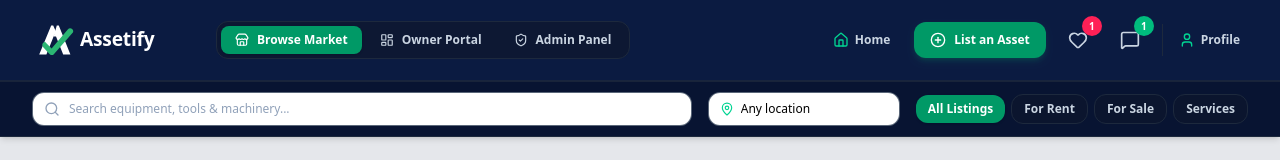
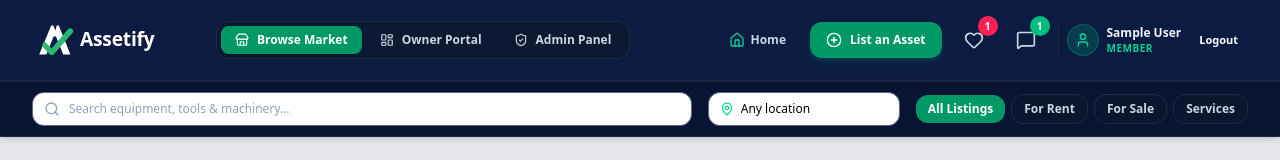
Before and after one commit to semanaparfait/Gutuza, a Next.js app: page / in a window 1280 px wide. Shown: the top 160 px of the page. Built offline with nearby package versions, Linux system fonts and the light colour scheme; no server answers; the database is empty; sample sign-in values are in the browser's storage.

Commit message:
seeing who i sloged in

```diff
--- a/app/app/admin/page.tsx
+++ b/app/app/admin/page.tsx
@@ -1,7 +1,36 @@
+'use client';
+
 import React from "react";
+import { useRouter } from "next/navigation";
+import { useAuth } from "@/context/AuthContext";
 import { AdminDashboard } from "../../components/AdminDashboard";
 
 export default function AdminPage() {
+  const { user, profile, loading } = useAuth();
+  const router = useRouter();
+
+  React.useEffect(() => {
+    if (!loading) {
+      if (!user) {
+        router.push("/login");
+      } else if (profile?.role !== "admin") {
+        router.push("/");
+      }
+    }
+  }, [loading, user, profile, router]);
+
+  if (loading) {
+    return (
+      <div className="min-h-screen flex items-center justify-center bg-[#0B1B41] text-white">
+        <div className="animate-spin rounded-full h-12 w-12 border-t-2 border-b-2 border-emerald-500"></div>
+      </div>
+    );
+  }
+
+  if (profile?.role !== "admin") {
+    return null;
+  }
+
   return (
     <main className="min-h-screen bg-slate-50 dark:bg-[#07120f]">
       <AdminDashboard />
--- a/app/app/owner/page.tsx
+++ b/app/app/owner/page.tsx
@@ -11,13 +11,32 @@ import {PlusCircle} from 'lucide-react'
 import Link from "next/link";
 
 
+import { useRouter } from 'next/navigation';
+import { useAuth } from '@/context/AuthContext';
+
 export default function OwnerPage() {
+    const { user, loading } = useAuth();
+    const router = useRouter();
     const [assets, setAssets] = useState<Asset[]>(MOCK_ASSETS);
     const [activeView, setActiveView] = useState<'marketplace' | 'seller' | 'admin' | 'swaps'>('seller');
     const [selectedAssetForDetail, setSelectedAssetForDetail] = useState<Asset | null>(null);
     const [isListModalOpen, setIsListModalOpen] = useState(false);
     const [isChatDrawerOpen, setIsChatDrawerOpen] = useState(false);
     const [searchQuery, setSearchQuery] = useState('');
+
+    React.useEffect(() => {
+        if (!loading && !user) {
+            router.push('/login');
+        }
+    }, [loading, user, router]);
+
+    if (loading) {
+        return (
+            <div className="min-h-screen flex items-center justify-center bg-[#0B1B41] text-white">
+                <div className="animate-spin rounded-full h-12 w-12 border-t-2 border-b-2 border-emerald-500"></div>
+            </div>
+        );
+    }
 
     const handleAddAsset = (newAsset: Asset) => {
         setAssets(prev => [newAsset, ...prev]);
--- a/app/components/Navbar.tsx
+++ b/app/components/Navbar.tsx
@@ -18,10 +18,11 @@ import {
   MapPin
 } from "lucide-react";
 import Link from "next/link";
+import { useAuth } from "@/context/AuthContext";
 
 interface NavbarProps {
-  activeView: "marketplace" | "seller" | "admin";
-  setActiveView: (view: "marketplace" | "seller" | "admin") => void;
+  activeView: "marketplace" | "seller" | "admin" | "swaps";
+  setActiveView: (view: "marketplace" | "seller" | "admin" | "swaps") => void;
   savedCount: number;
   onOpenListModal: () => void;
   onToggleChat: () => void;
@@ -43,6 +44,7 @@ export const Navbar: React.FC<NavbarProps> = ({
   const [mobileMenuOpen, setMobileMenuOpen] = React.useState(false);
   const [selectedType, setSelectedType] = React.useState("All");
   const router = useRouter();
+  const { user, profile, logout } = useAuth();
 
   return (
     <header className="sticky top-0 z-40 w-full bg-[#0B1B41] text-white border-b border-slate-800 shadow-md">
@@ -153,14 +155,46 @@ export const Navbar: React.FC<NavbarProps> = ({
               )}
             </button>
 
-            {/* User Profile Avatar Link */}
-            <div className="flex items-center pl-1 sm:pl-2 border-l border-slate-800">
-              <Link href="/app/account">
-                <div className="flex items-center gap-1.5 px-2 py-1.5 sm:py-2 text-slate-300 hover:text-white hover:bg-slate-800/80 rounded-xl transition-colors text-xs font-semibold">
-                  <User className="w-4 h-4 text-emerald-400" />
-                  <span className="hidden sm:inline">Profile</span>
+            {/* User Profile & Auth Controls */}
+            <div className="flex items-center gap-2 pl-2 border-l border-slate-800">
+              {user ? (
+                <div className="flex items-center gap-2">
+                  <Link href="/app/owner" className="flex items-center gap-2 group">
+                    <div className="w-8 h-8 rounded-full bg-emerald-500/20 text-emerald-400 flex items-center justify-center border border-emerald-500/30 text-xs font-bold">
+                      {profile?.photoURL ? (
+                        <img src={profile.photoURL} alt="Profile" className="w-full h-full rounded-full object-cover" />
+                      ) : (
+                        <User className="w-4 h-4" />
+                      )}
+                    </div>
+                    <div className="hidden md:flex flex-col text-left">
+                      <span className="text-xs font-bold text-slate-100 group-hover:text-emerald-400 transition-colors">
+                        {profile?.fullName || user.displayName || 'User'}
+                      </span>
+                      <span className="text-[10px] font-semibold text-emerald-400 uppercase tracking-wider">
+                        {profile?.role || 'Member'}
+                      </span>
+                    </div>
+                  </Link>
+
+                  <button
+                    onClick={async () => {
+                      await logout();
+                      router.push('/');
+                    }}
+                    className="px-2.5 py-1 text-[11px] font-bold text-red  rounded-lg transition-all"
+                  >
+                    Logout
+                  </button>
                 </div>
-              </Link>
+              ) : (
+                <Link
+                  href="/app/account"
+                  className="px-3.5 py-1.5 bg-emerald-600 hover:bg-emerald-500 text-white font-bold text-xs rounded-xl shadow-sm transition-all"
+                >
+                  Log In
+                </Link>
+              )}
             </div>
 
             {/* Mobile Menu Toggle Button */}
--- a/app/owner/page.tsx
+++ b/app/owner/page.tsx
@@ -8,13 +8,32 @@ import { ListAssetModal } from '../components/ListAssetModal';
 import { AssetDetailModal } from '../components/AssetDetailModal';
 import { ChatDrawer } from '../components/ChatDrawer';
 
+import { useRouter } from 'next/navigation';
+import { useAuth } from '@/context/AuthContext';
+
 export default function OwnerPage() {
+  const { user, loading } = useAuth();
+  const router = useRouter();
   const [assets, setAssets] = useState<Asset[]>(MOCK_ASSETS);
   const [activeView, setActiveView] = useState<'marketplace' | 'seller' | 'admin' | 'swaps'>('seller');
   const [selectedAssetForDetail, setSelectedAssetForDetail] = useState<Asset | null>(null);
   const [isListModalOpen, setIsListModalOpen] = useState(false);
   const [isChatDrawerOpen, setIsChatDrawerOpen] = useState(false);
   const [searchQuery, setSearchQuery] = useState('');
+
+  React.useEffect(() => {
+    if (!loading && !user) {
+      router.push('/login');
+    }
+  }, [loading, user, router]);
+
+  if (loading) {
+    return (
+      <div className="min-h-screen flex items-center justify-center bg-[#0B1B41] text-white">
+        <div className="animate-spin rounded-full h-12 w-12 border-t-2 border-b-2 border-emerald-500"></div>
+      </div>
+    );
+  }
 
   const handleAddAsset = (newAsset: Asset) => {
     setAssets(prev => [newAsset, ...prev]);
```
